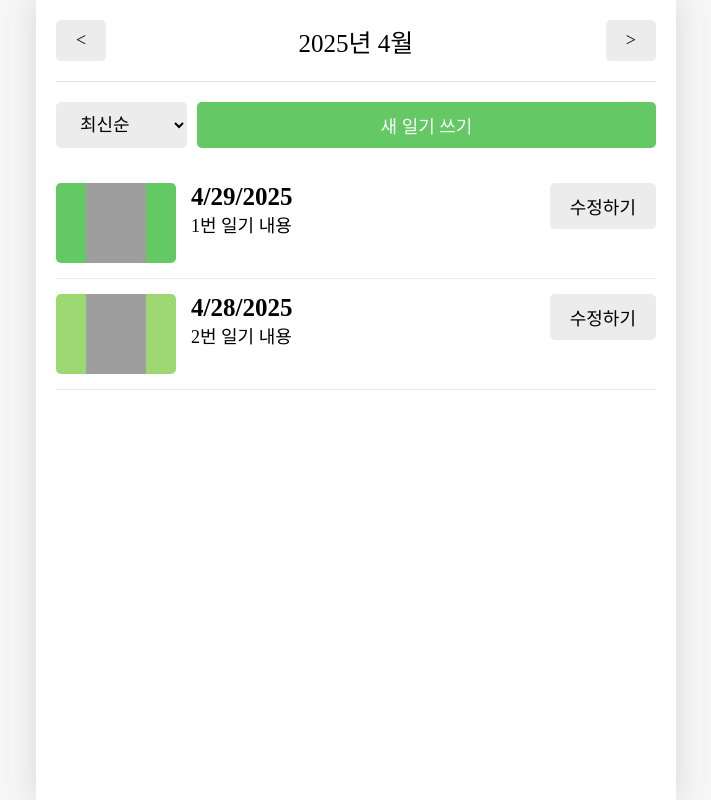
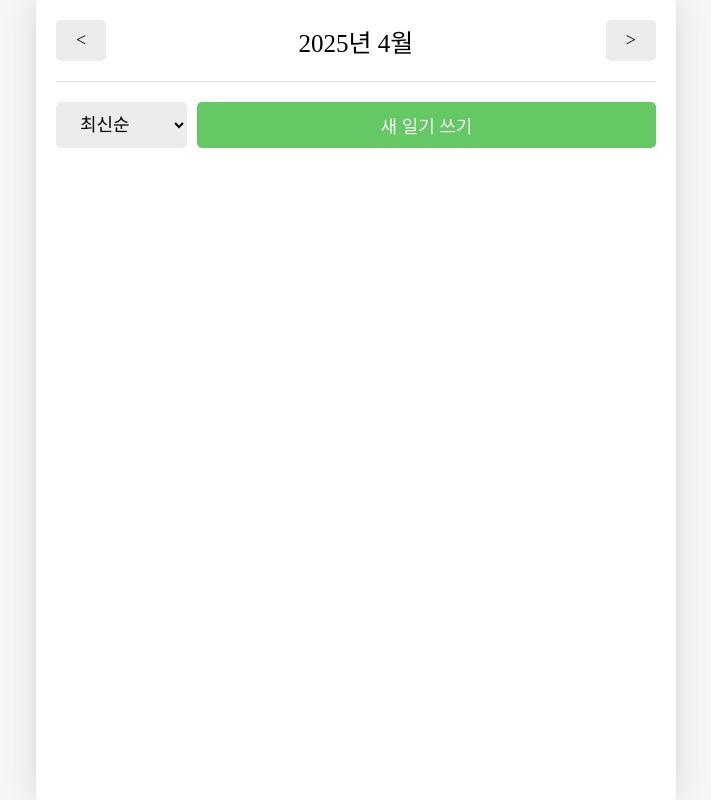
Before and after one commit to dk-ko/Today-I-Learned, a React (Vite) app in the folder onebite-react/section12/: page / in a window 1280 px wide. Shown: the whole page, without its empty margins (284-995 px from the left). Built offline with nearby package versions, Linux system fonts and the light colour scheme; grey boxes are pictures that could not be loaded; a web font is replaced by a local one.

Commit message:
react | feat: 감정일기장 LocalStorage 적용

```diff
--- a/onebite-react/section12/src/App.jsx
+++ b/onebite-react/section12/src/App.jsx
@@ -1,5 +1,5 @@
 import './App.css'
-import { useReducer, useRef, createContext } from 'react'
+import { useReducer, useRef, createContext, useEffect, useState } from 'react'
 import { Routes, Route, Link, useNavigate } from 'react-router-dom'
 import Home from './pages/Home'
 import Diary from './pages/Diary'
@@ -8,44 +8,34 @@
 
 import Notfound from './pages/Notfount'
 
-const mockData = [
-  {
-    id: 1,
-    createdDate: new Date("2025-04-29").getTime(),
-    emotionId: 1,
-    content: "1번 일기 내용",
-  },
-  {
-    id: 2,
-    createdDate: new Date("2025-04-28").getTime(),
-    emotionId: 2,
-    content: "2번 일기 내용",
-  },
-  {
-    id: 3,
-    createdDate: new Date("2025-05-29").getTime(),
-    emotionId: 3,
-    content: "3번 일기 내용",
-  },
-  {
-    id: 4,
-    createdDate: new Date("2025-05-28").getTime(),
-    emotionId: 4,
-    content: "4번 일기 내용",
-  }
-];
 
 function reducer(state, action) {
+  let nextState;
+
   switch (action.type) {
+    case "INIT":
+      return action.data;
     case "CREATE":
-      return [action.data, ...state];
+      {
+        nextState = [action.data, ...state];
+        break;
+      }
     case "UPDATE":
-      return state.map((item)=>String(item.id) === String(action.data.id) ? action.data : item);
+      {
+        nextState = state.map((item)=>String(item.id) === String(action.data.id) ? action.data : item);
+      }
+      break;
     case "DELETE":
-      return state.filter((item) => String(item.id) !== String(action.id));
+      {
+        nextState = state.filter((item) => String(item.id) !== String(action.id));
+      }
+      break
     default:
       return state;
   }
+
+  localStorage.setItem("diary", JSON.stringify(nextState));
+  return nextState;
 }
 
 export const DiaryStateContext = createContext();
@@ -53,14 +43,44 @@
 
 
 function App() {
-  const [data, dispatch] = useReducer(reducer, mockData);
-  const isRef = useRef(5);
+  const [isLoading, setIsLoading] = useState(true);
+  const [data, dispatch] = useReducer(reducer, []);
+  const idRef = useRef(0);
+
+  useEffect(() => {
+    const storedData = localStorage.getItem("diary");
+    if (!storedData) {
+      setIsLoading(false);
+      return;
+    }
+    const parsedData = JSON.parse(storedData);
+
+    if(!Array.isArray(parsedData)) {
+      setIsLoading(false);
+      return;
+    }
+
+    let maxId = 0;
+    parsedData.forEach((item) => {
+      if(Number(item.id) > maxId) {
+        maxId = Number(item.id);
+      }
+    })
+
+    idRef.current = maxId + 1;
+
+    dispatch({
+      type: "INIT",
+      data: parsedData,
+    });
+    setIsLoading(false);
+  }, []);
 
   const onCreate = (createdDate, emotionId, content) => {
     dispatch({
       type: "CREATE",
       data: {
-        id: isRef.current++,
+        id: idRef.current++,
         createdDate,
         emotionId,
         content,
@@ -88,6 +108,10 @@
     });
   }
 
+  if (isLoading) {
+    return <div>데이터 로딩중...</div>
+  }
+
   return (
     <>
     <DiaryStateContext.Provider value={data}>
```
